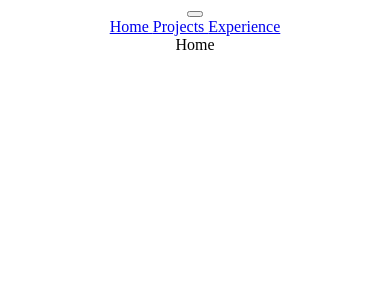
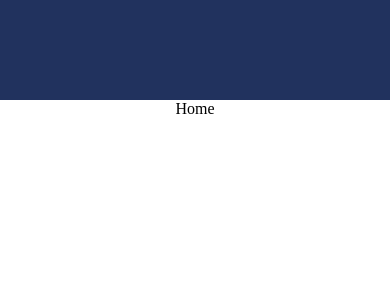
Before and after one commit to BlueberryPwn/blueberrypwn.github.io, a React (Create React App) app: page / in a window 390 px wide. Shown: the top 300 px of the page. Built offline with nearby package versions, Linux system fonts and the light colour scheme.

Commit message:
updated Navbar.css

```diff
--- a/src/components/Navbar.js
+++ b/src/components/Navbar.js
@@ -1,5 +1,6 @@
 import React from "react";
 import { Link } from "react-router-dom";
+import "../styles/Navbar.css";
 
 function Navbar() {
   return (
--- a/src/styles/Navbar.css
+++ b/src/styles/Navbar.css
@@ -0,0 +1,88 @@
+.navbar {
+  width: 100%;
+  height: 100px;
+  background: #21325e;
+}
+
+.links {
+  width: 100%;
+  height: 100%;
+  display: flex;
+  align-items: center;
+  justify-content: center;
+  color: white;
+}
+
+.navbar a {
+  color: white;
+  text-decoration: none;
+  margin: 20px;
+  font-size: 25px;
+}
+
+.toggleButton {
+  width: 100%;
+  height: 100px;
+  display: flex;
+  align-items: center;
+  justify-content: flex-end;
+}
+
+.toggleButton svg {
+  font-size: 50px;
+}
+.toggleButton button {
+  margin-right: 20px;
+  background-color: transparent;
+  border: none;
+  color: white;
+  cursor: pointer;
+}
+
+#open {
+  height: 100vh;
+}
+
+#open .links {
+  flex-direction: column;
+  justify-content: flex-start;
+  margin-top: 100px;
+}
+
+#open a {
+  width: 100%;
+  text-align: center;
+}
+
+@media only screen and (max-width: 900px) {
+  .navbar a {
+    width: 70px;
+  }
+}
+
+@media only screen and (max-width: 600px) {
+  .toggleButton {
+    display: flex;
+  }
+  #close a {
+    display: none;
+  }
+}
+
+@media only screen and (min-width: 600px) {
+  .toggleButton {
+    display: none;
+  }
+
+  .hiddenLinks {
+    display: none;
+  }
+
+  #open {
+    height: 100px;
+  }
+
+  #open .links {
+    flex-direction: row;
+  }
+}
```
